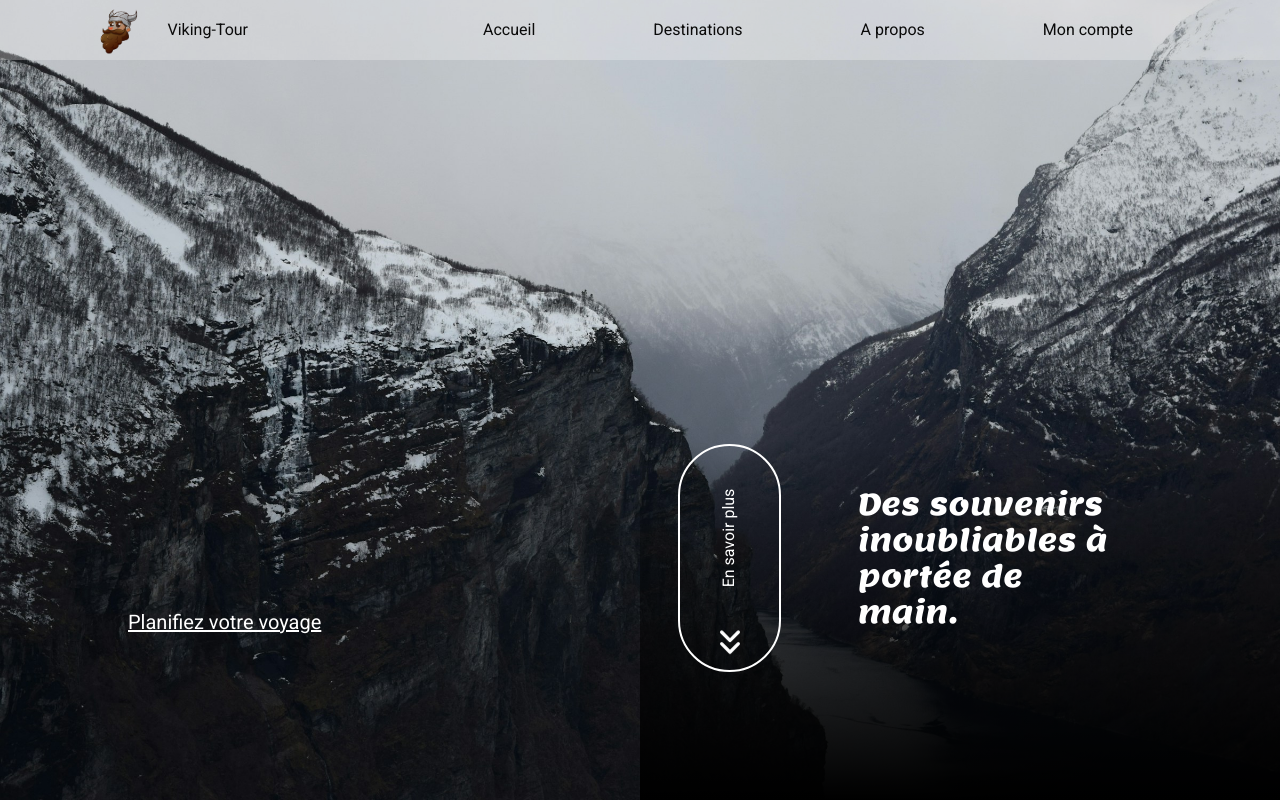
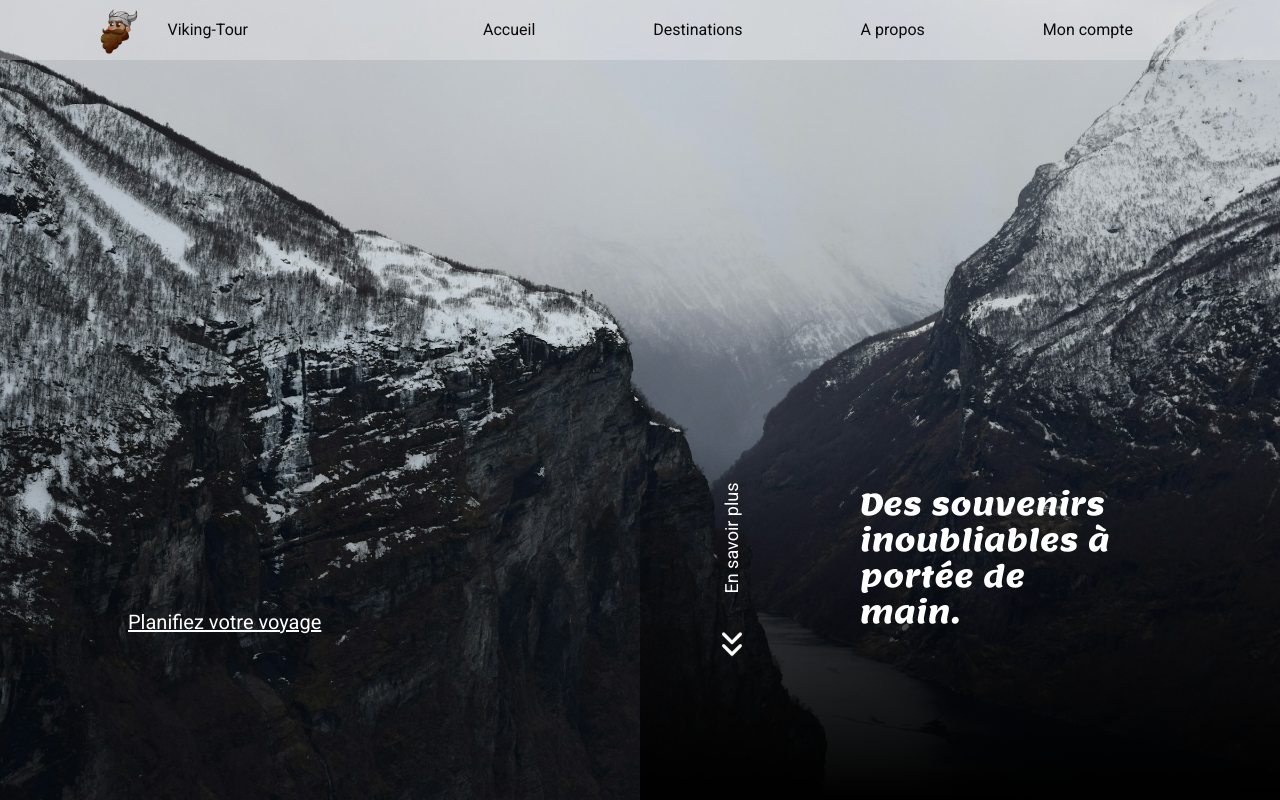
Before and after one commit to GuillaumeCeccoli/challenge-travel-agency, a Next.js app: page / in a window 1280 px wide. Shown: the top 800 px of the page. Built offline with nearby package versions, Linux system fonts and the light colour scheme.

Commit message:
Modification header

```diff
--- a/app/page.tsx
+++ b/app/page.tsx
@@ -1,8 +1,8 @@
+import { ChevronsDownIcon } from "lucide-react";
 import Image from "next/image";
 import Link from "next/link";
+import Cards from "../components/widgets/cards";
 import NavBar from "../components/widgets/navbar";
-import { ChevronsDownIcon } from "lucide-react";
-import Cards from "../components/widgets/cards";
 
 export default function Home() {
   return (
@@ -17,12 +17,12 @@ export default function Home() {
           className="absolute top-0 left-0 -z-10 w-full h-full object-cover"
         />
         <article className="w-full flex flex-col items-center justify-end absolute bottom-0 gap-10 text-white md:right-0 md:flex-row md:justify-between">
-          <Link href="/" className="underline text-sm m-10 xl:ml-32 xl:text-xl">
+          <Link href="/" className="underline text-lg m-10 xl:ml-32 xl:text-xl">
             Planifiez votre voyage
           </Link>
           <div className="w-full flex flex-row justify-around items-center bg-gradient-to-t from-black pb-20 md:pb-32 md:w-3/5 xl:w-1/2">
-            <div className="flex flex-col items-center border-white border-2 rounded-full">
-              <p className="whitespace-nowrap -rotate-90 my-20">
+            <div className="flex flex-col items-center">
+              <p className="whitespace-nowrap -rotate-90 my-20 text-lg">
                 En savoir plus
               </p>
               <ChevronsDownIcon size={40} className="animate-bounce" />
```
